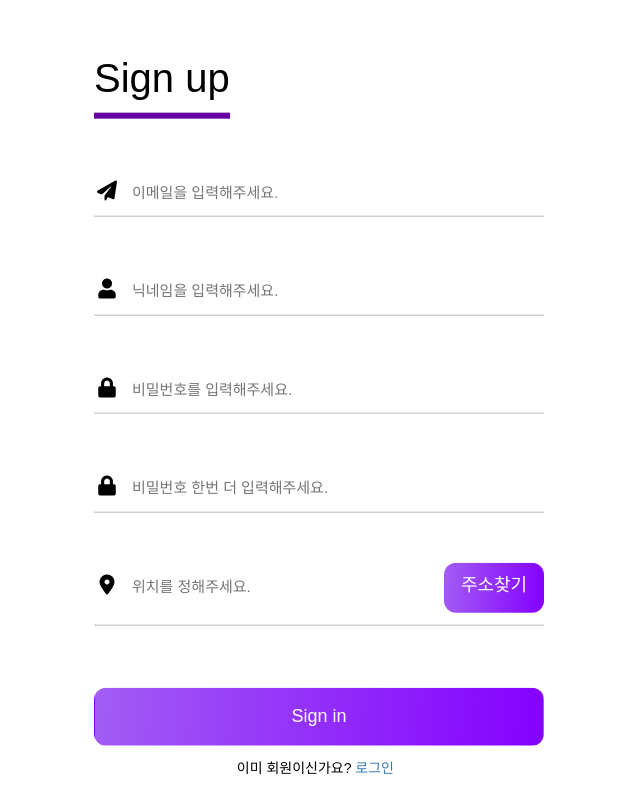
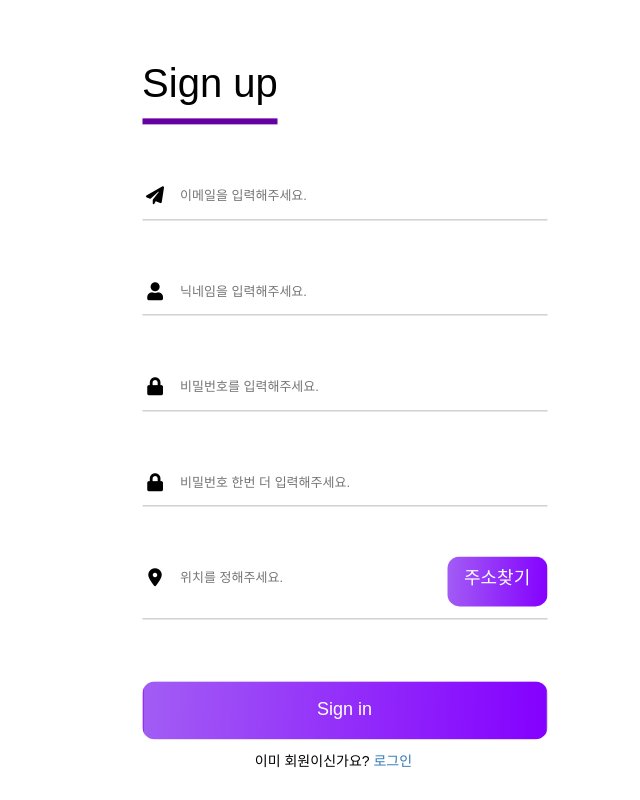
Before and after one commit to lmj00/django-project, a Django app: page /signup/ in a window 1280 px wide. Shown: the whole page, without its empty margins (321-961 px from the left). Run offline with Django 3.2, Linux system fonts and the light colour scheme; some libraries are stand-ins or nearby versions.

Commit message:
Feat: Signup 디자인 수정

```diff
--- a/member/static/member/styles/signup.css
+++ b/member/static/member/styles/signup.css
@@ -9,10 +9,10 @@ body{
 }
 
 .login-box{
-  width: 300px;
+  width: 270px;
   position: absolute;
   top: 50%;
-  left: 50%;
+  left: 52%;
   transform: translate(-75%, -50%);
   color: black;
 }
@@ -28,7 +28,7 @@ body{
 .textbox{
   width: 150%;
   overflow: hidden;
-  font-size: 20px;
+  font-size: 18px;
   padding: 12px 0;
   margin: 50px 0; /* 원래 30*/
   border-bottom: 1px solid #b9b9b9;
@@ -95,3 +95,24 @@ body{
   font-size: 8px;
   color: red;
 }
+
+#id_email.market-input{
+  font-size: 13px;
+}
+
+
+#id_nickname.market-input{
+  font-size: 13px;
+}
+
+#id_password1.market-input{
+  font-size: 13px;
+}
+
+#id_password2.market-input{
+  font-size: 13px;
+}
+
+#id_address.market-input{
+  font-size: 13px;
+}
--- a/member/templates/account/signup.html
+++ b/member/templates/account/signup.html
@@ -86,8 +86,8 @@
 
     <!-- <input class="btn" type="button" onclick="addressSearch();" value="주소 찾기" />  -->
 
-    <div class="info" style="text-align: right;">
-        이미 회원이신가요? <a class="link" href="login.html">로그인</a>
+    <div class="info">
+        이미 회원이신가요? <a class="link" href="{% url 'account_login' %}">로그인</a>
     </div>
 
 
```
